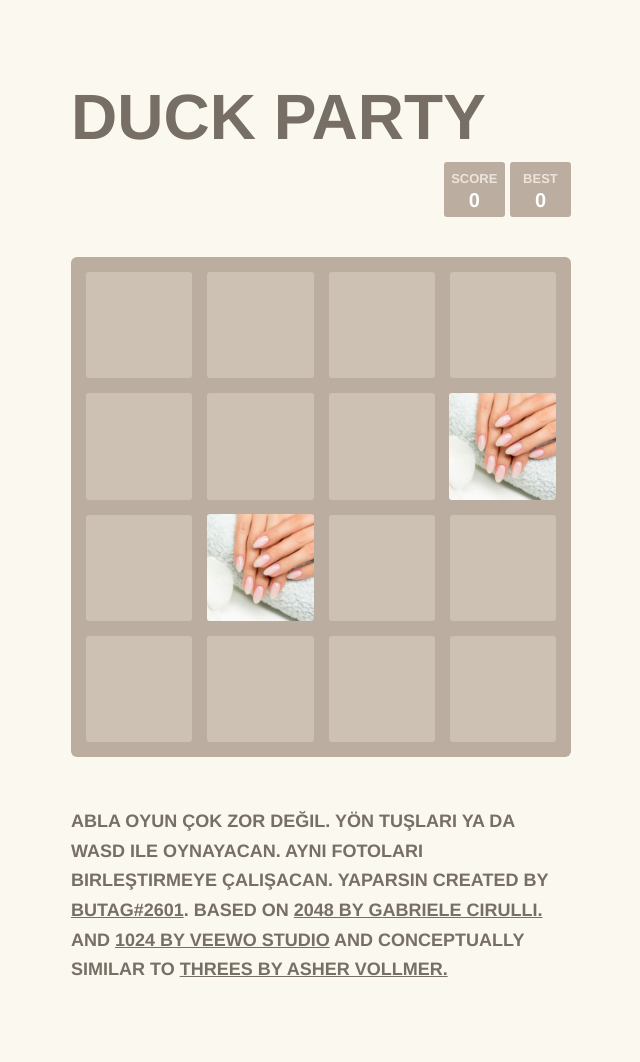
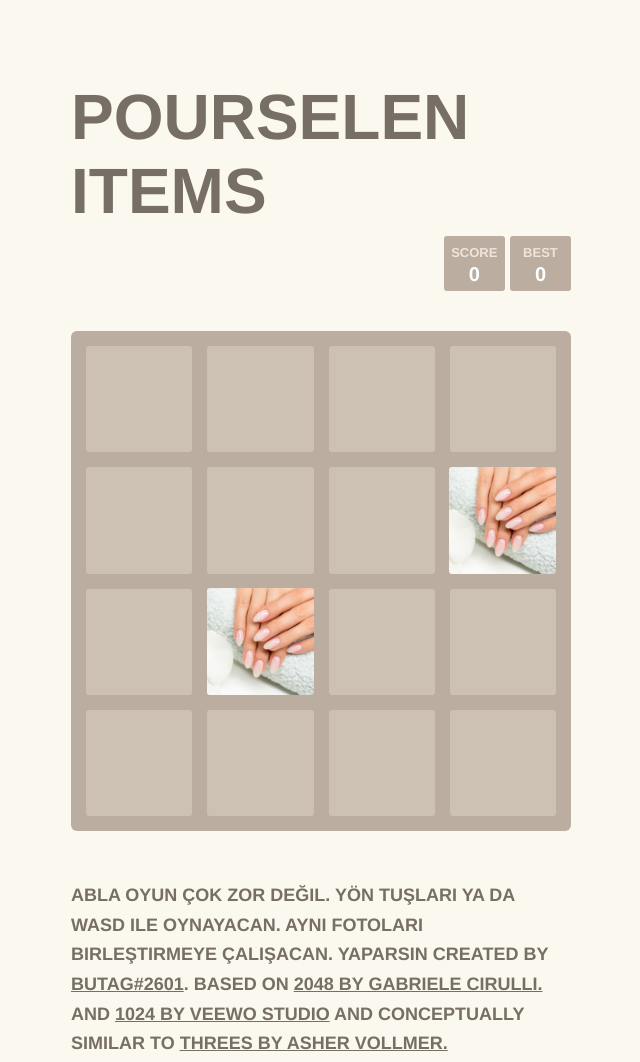
Before and after one commit to GAtuBAN/Duck2048, a plain HTML site: page index.html in a window 1280 px wide. Shown: the whole page, without its empty margins (319-959 px from the left). Drawn offline with Linux system fonts and the light colour scheme.

Commit message:
Update index.html

```diff
--- a/index.html
+++ b/index.html
@@ -25,7 +25,7 @@
   <body>
     <div class="container">
       <div class="heading">
-        <h1 class="title">DUCK PARTY</h1>
+        <h1 class="title">POURSELEN ITEMS</h1>
         <div class="scores-container">
           <div class="score-container">0</div>
           <div class="best-container">0</div>
```
